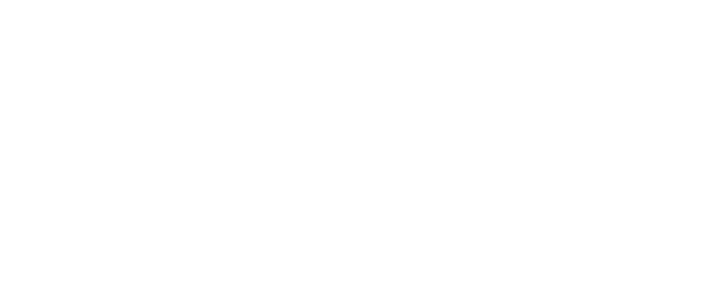
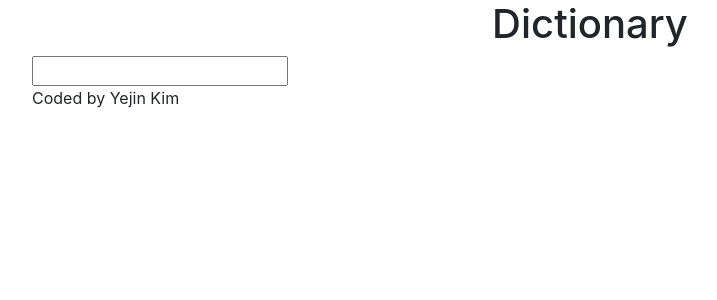
Before and after one commit to yejin-km/dictionary-project, a React (Create React App) app: page / in a window 1280 px wide. Shown: the top 300 px of the page, without its empty margins (50-767 px from the left). Built offline with nearby package versions, Linux system fonts and the light colour scheme.

Commit message:
added form

```diff
--- a/src/App.js
+++ b/src/App.js
@@ -1,9 +1,18 @@
 import "./App.css";
+import Dictionary from "./Dictionary";
 
 function App() {
   return (
     <div className="App">
-      <header className="App-header"></header>
+      <div className="container">
+        <header className="App-header">
+          <h1 className="text-center">Dictionary</h1>
+        </header>
+        <main>
+          <Dictionary />
+        </main>
+        <footer>Coded by Yejin Kim</footer>
+      </div>
     </div>
   );
 }
--- /dev/null
+++ b/src/Dictionary.js
@@ -0,0 +1,21 @@
+import React, { useState } from "react";
+import "./Dictionary.css";
+
+export default function Dictionary() {
+  let [inputValue, setInputValue] = useState(null);
+  function search(event) {
+    event.preventDefault();
+  }
+
+  function handleInputValueChange(event) {
+    setInputValue(event.target.value);
+  }
+
+  return (
+    <div className="Dictionary">
+      <form onSubmit={search}>
+        <input type="search" onChange={handleInputValueChange} />
+      </form>
+    </div>
+  );
+}
```
Also changed, not shown: src/Dictionary.css (added).
